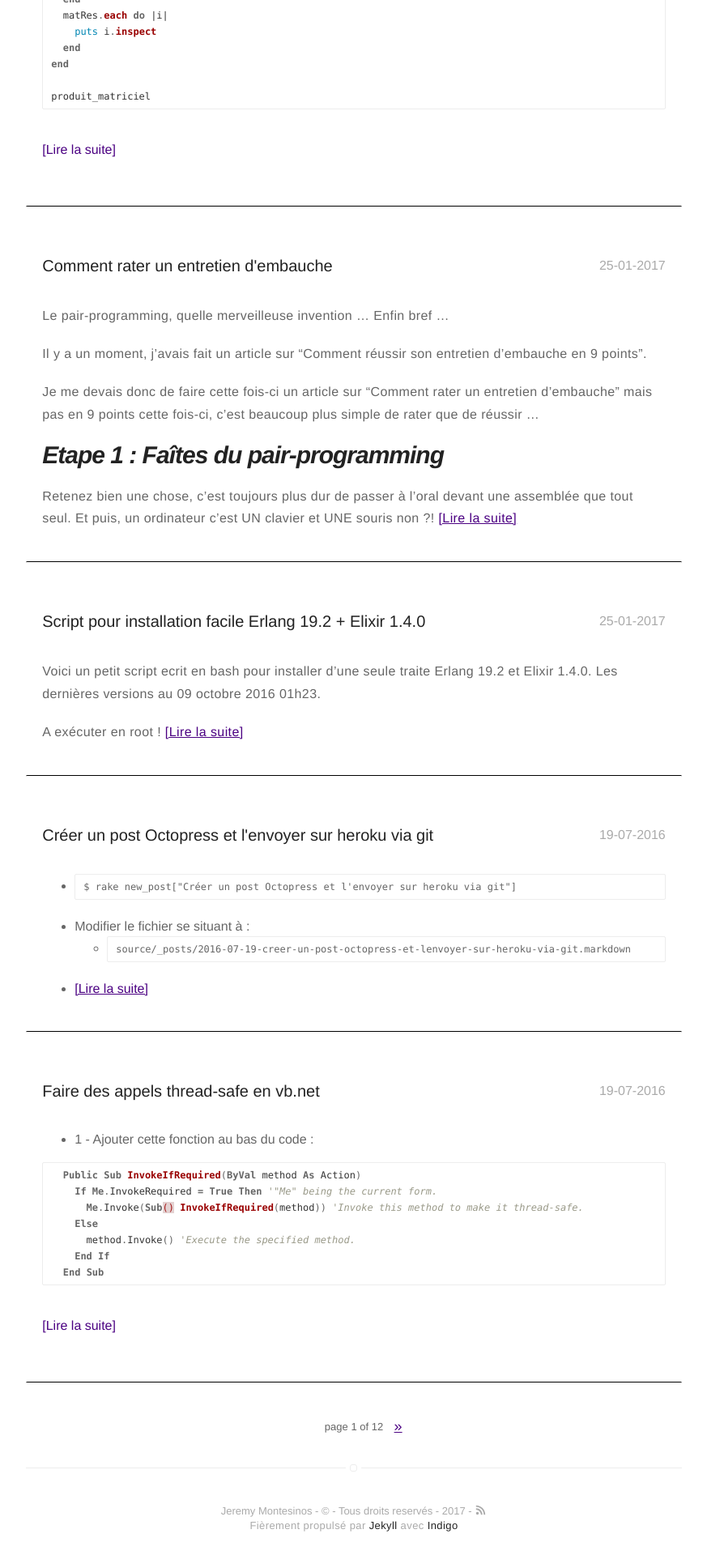
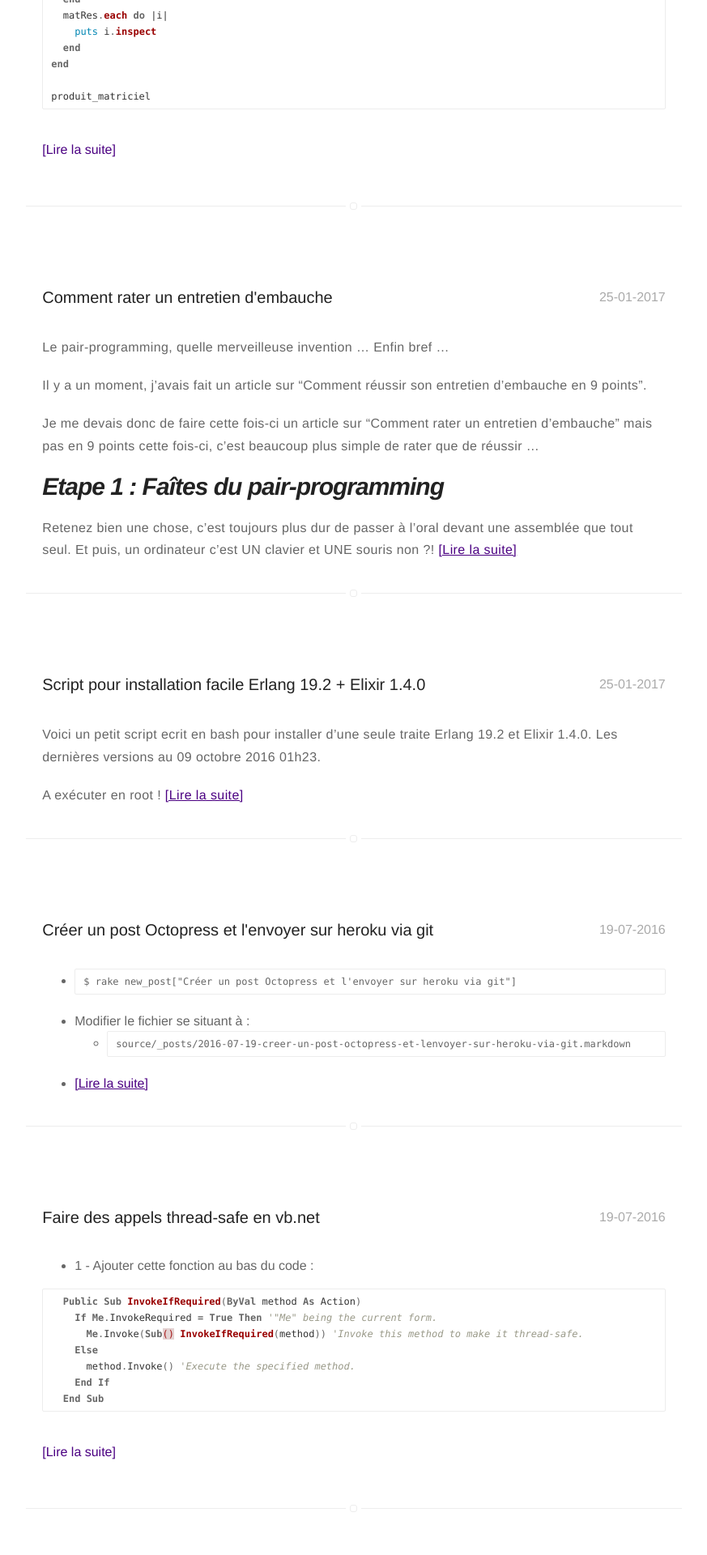
Before and after one commit to mjerem34/mjerem34.github.io, a Jekyll site: the page built from blog/index.html, in a window 1280 px wide. Shown: the part 875-2795 px from the top of the page at 81% size, without its empty margins (203-1076 px from the left). Built offline with Jekyll 4.4.1, drawn with Linux system fonts in a browser that asks for light colours; the list of posts is cut into pages by our own code.

Commit message:
changed hr between posts

```diff
--- a/_includes/style.scss
+++ b/_includes/style.scss
@@ -24,10 +24,29 @@
 @import "components/spoiler";
 
 hr.styled {
-   height: 2px;
-   border-style: solid;
-   border-color: black;
-   border-width: 1px 0 0 0;
-   border-radius: 20px;
-   background: rgba(0,0,0,0) !important;
+  border-top: 1px solid #ededed;
+  padding: 40px 0;
+  margin: 40px 0 0;
+  font-size: 1.3rem;
+  color: #aaa;
+  font-weight: 300;
+  text-align: center;
+  position: relative;
 }
+hr.styled:before {
+  display: block;
+  content: " ";
+  width: 7px;
+  height: 7px;
+  border: #ededed 1px solid;
+  position: absolute;
+  top: -5px;
+  left: 50%;
+  margin-left: -5px;
+  background: #FFF;
+  box-shadow: #FFF 0 0 0 5px;
+  border-radius: 3px;
+}
+hr{
+  background: rgba(0,0,0,0) !important;
+}
```
